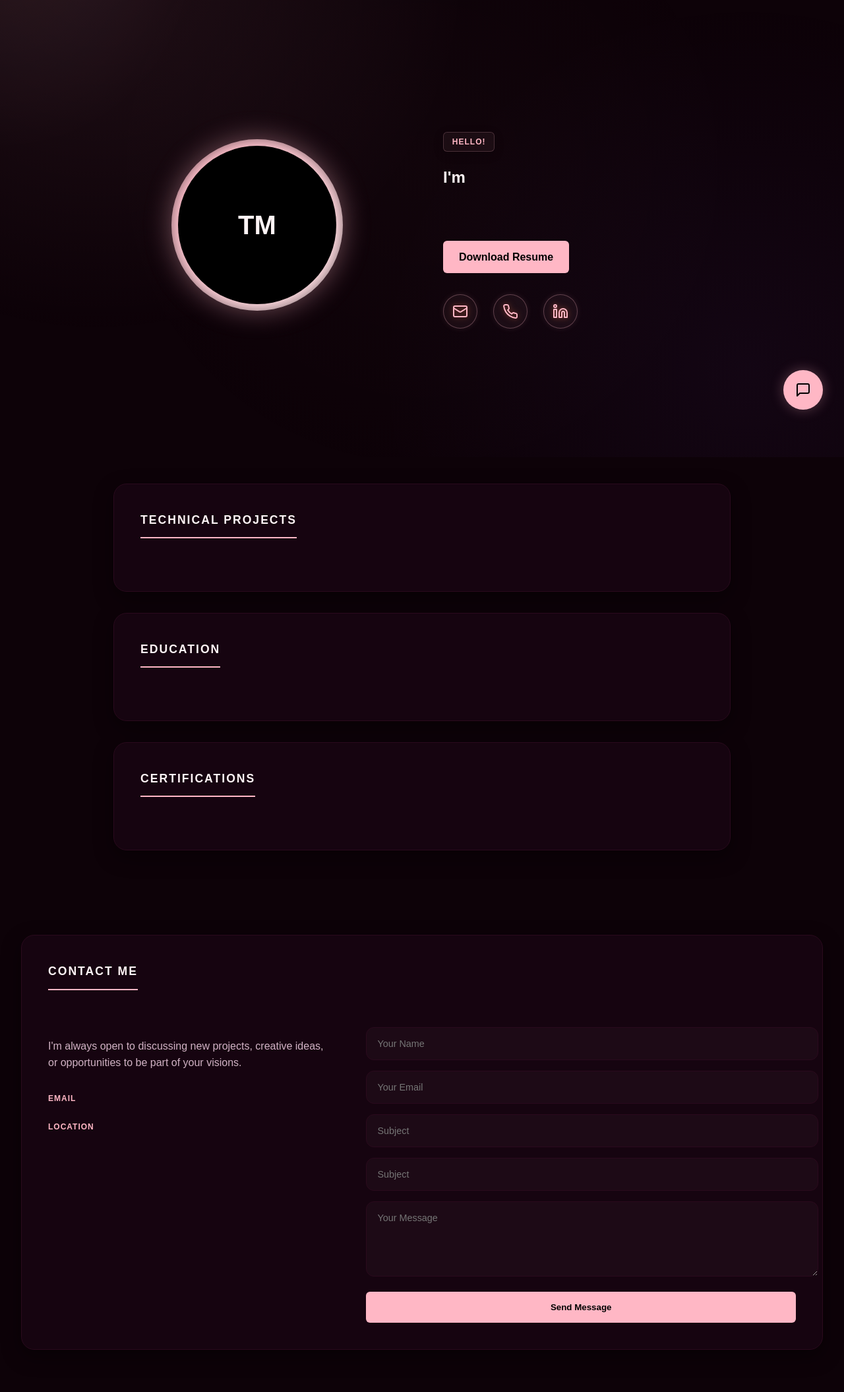
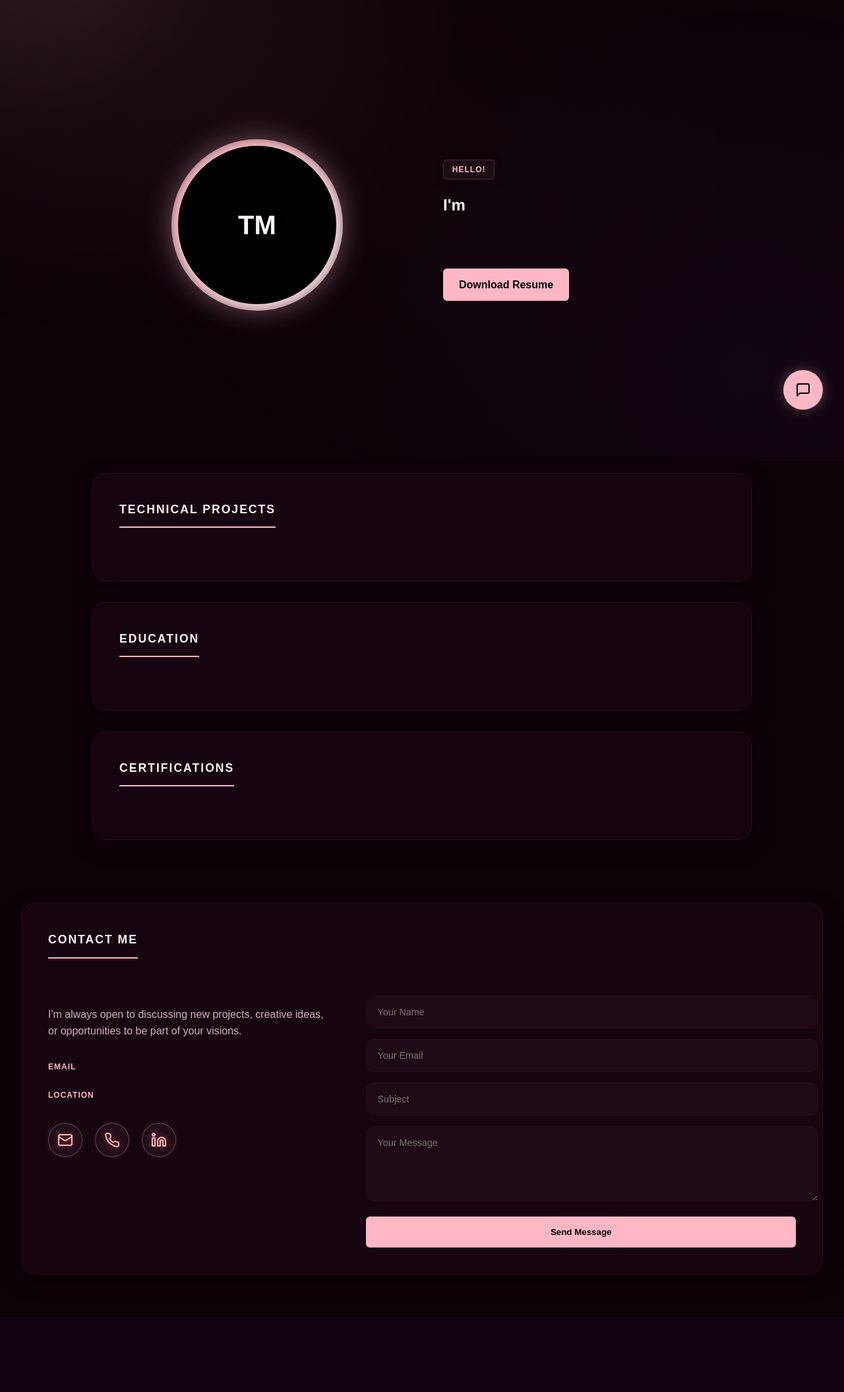
Before and after one commit to tulika-125/portfolio, a Flask app: template port/templates/home.html in a window 1280 px wide. Shown: the part 147-2257 px from the top of the page at 66% size. After the commit the page ends 2079 px from the top, so only its background shows below. Run offline with Flask 3, Linux system fonts and the light colour scheme; the template is opened without the code that fills it, so the values that code supplies are empty.

Commit message:
Relocate social links to contact section and fix form bug

```diff
--- a/port/static/style.css
+++ b/port/static/style.css
@@ -404,8 +404,8 @@
 /* Social Icons */
 .social-links {
     display: flex;
-    gap: 1.5rem;
-    margin-top: 2rem;
+    gap: 1.2rem;
+    align-items: center;
 }
 
 .social-icon {
--- a/port/templates/home.html
+++ b/port/templates/home.html
@@ -30,32 +30,6 @@
                 <a href="{{ url_for('download_resume') }}" class="btn btn-primary">Download Resume</a>
             </div>
 
-            <div class="social-links">
-                <a href="mailto:{{ data.contact.email }}" class="social-icon" data-popup="{{ data.contact.email }}"
-                    aria-label="Email">
-                    <svg xmlns="http://www.w3.org/2000/svg" viewBox="0 0 24 24" fill="none" stroke="currentColor"
-                        stroke-width="2" stroke-linecap="round" stroke-linejoin="round">
-                        <rect width="20" height="16" x="2" y="4" rx="2" />
-                        <path d="m22 7-8.97 5.7a1.94 1.94 0 0 1-2.06 0L2 7" />
-                    </svg>
-                </a>
-                <a href="tel:{{ data.contact.phone }}" class="social-icon" data-popup="{{ data.contact.phone }}"
-                    aria-label="Phone">
-                    <svg xmlns="http://www.w3.org/2000/svg" viewBox="0 0 24 24" fill="none" stroke="currentColor"
-                        stroke-width="2" stroke-linecap="round" stroke-linejoin="round">
-                        <path
-                            d="M22 16.92v3a2 2 0 0 1-2.18 2 19.79 19.79 0 0 1-8.63-3.07 19.5 19.5 0 0 1-6-6 19.79 19.79 0 0 1-3.07-8.67A2 2 0 0 1 4.11 2h3a2 2 0 0 1 2 1.72 12.84 12.84 0 0 0 .7 2.81 2 2 0 0 1-.45 2.11L8.09 9.91a16 16 0 0 0 6 6l1.27-1.27a2 2 0 0 1 2.11-.45 12.84 12.84 0 0 0 2.81.7A2 2 0 0 1 22 16.92z" />
-                    </svg>
-                </a>
-                <a href="{{ data.contact.linkedin }}" target="_blank" class="social-icon" data-popup="LinkedIn/Tulika"
-                    aria-label="LinkedIn">
-                    <svg xmlns="http://www.w3.org/2000/svg" viewBox="0 0 24 24" fill="none" stroke="currentColor"
-                        stroke-width="2" stroke-linecap="round" stroke-linejoin="round">
-                        <path d="M16 8a6 6 0 0 1 6 6v7h-4v-7a2 2 0 0 0-2-2 2 2 0 0 0-2 2v7h-4v-7a6 6 0 0 1 6-6z" />
-                        <rect width="4" height="12" x="2" y="9" />
-                        <circle cx="4" cy="4" r="2" />
-                    </svg>
-                </a>
         </div>
 </div>
 </section>
@@ -150,6 +124,35 @@
                         <span class="detail-value">{{ data.contact.location }}</span>
                     </div>
                 </div>
+
+                <!-- Social Links moved from Hero -->
+                <div class="social-links" style="margin-top: 2rem;">
+                    <a href="mailto:{{ data.contact.email }}" class="social-icon" data-popup="{{ data.contact.email }}"
+                        aria-label="Email">
+                        <svg xmlns="http://www.w3.org/2000/svg" viewBox="0 0 24 24" fill="none" stroke="currentColor"
+                            stroke-width="2" stroke-linecap="round" stroke-linejoin="round">
+                            <rect width="20" height="16" x="2" y="4" rx="2" />
+                            <path d="m22 7-8.97 5.7a1.94 1.94 0 0 1-2.06 0L2 7" />
+                        </svg>
+                    </a>
+                    <a href="tel:{{ data.contact.phone }}" class="social-icon" data-popup="{{ data.contact.phone }}"
+                        aria-label="Phone">
+                        <svg xmlns="http://www.w3.org/2000/svg" viewBox="0 0 24 24" fill="none" stroke="currentColor"
+                            stroke-width="2" stroke-linecap="round" stroke-linejoin="round">
+                            <path
+                                d="M22 16.92v3a2 2 0 0 1-2.18 2 19.79 19.79 0 0 1-8.63-3.07 19.5 19.5 0 0 1-6-6 19.79 19.79 0 0 1-3.07-8.67A2 2 0 0 1 4.11 2h3a2 2 0 0 1 2 1.72 12.84 12.84 0 0 0 .7 2.81 2 2 0 0 1-.45 2.11L8.09 9.91a16 16 0 0 0 6 6l1.27-1.27a2 2 0 0 1 2.11-.45 12.84 12.84 0 0 0 2.81.7A2 2 0 0 1 22 16.92z" />
+                        </svg>
+                    </a>
+                    <a href="{{ data.contact.linkedin }}" target="_blank" class="social-icon"
+                        data-popup="LinkedIn/Tulika" aria-label="LinkedIn">
+                        <svg xmlns="http://www.w3.org/2000/svg" viewBox="0 0 24 24" fill="none" stroke="currentColor"
+                            stroke-width="2" stroke-linecap="round" stroke-linejoin="round">
+                            <path d="M16 8a6 6 0 0 1 6 6v7h-4v-7a2 2 0 0 0-2-2 2 2 0 0 0-2 2v7h-4v-7a6 6 0 0 1 6-6z" />
+                            <rect width="4" height="12" x="2" y="9" />
+                            <circle cx="4" cy="4" r="2" />
+                        </svg>
+                    </a>
+                </div>
             </div>
             <form id="contact-form" class="contact-form">
                 <div class="form-group">
@@ -157,9 +160,6 @@
                 </div>
                 <div class="form-group">
                     <input type="email" id="email" placeholder="Your Email" required>
-                </div>
-                <div class="form-group">
-                    <input type="text" id="subject" placeholder="Subject" required>
                 </div>
                 <div class="form-group">
                     <input type="text" id="subject" placeholder="Subject" required>
```
Lines whose indentation alone changed are shown as unchanged.
